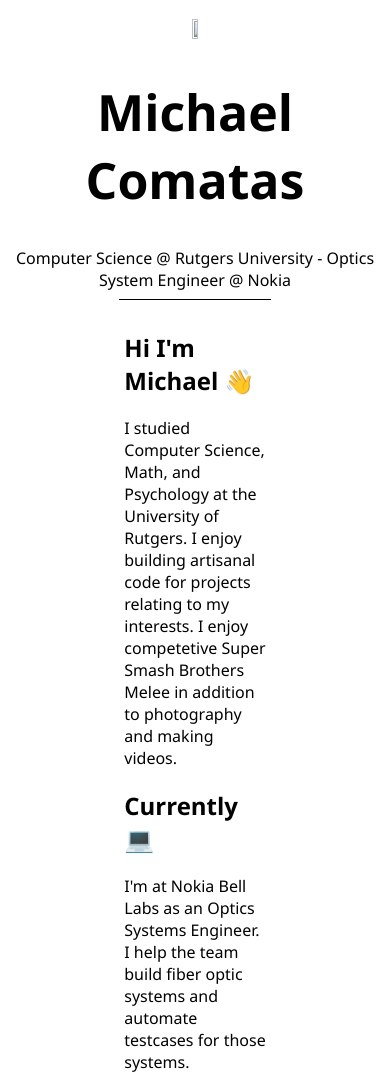
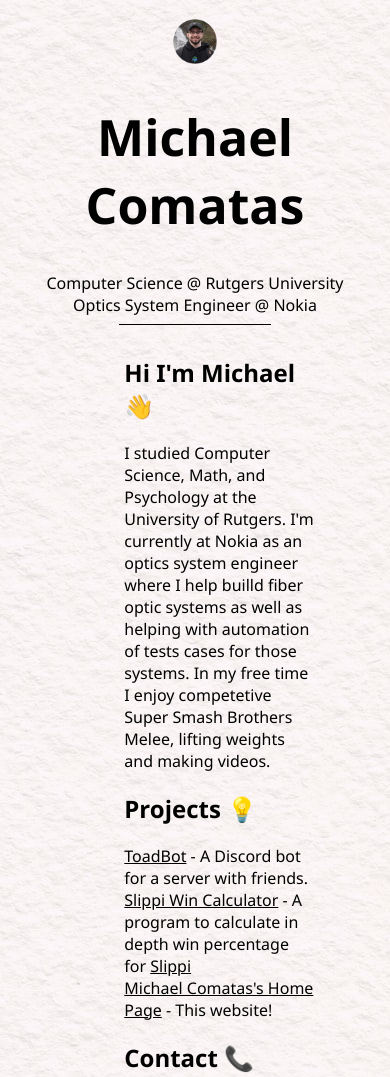
Before and after one commit to mcomatas/old-homepage, a plain HTML site: page index.html in a window 390 px wide. Shown: the top 1077 px of the page. Drawn offline with Linux system fonts and the light colour scheme; a script that the page names is missing.

Commit message:
Added contact section and added script for mobile vs desktop css viewing.

```diff
--- /dev/null
+++ b/app.js
@@ -0,0 +1,22 @@
+'use strict';
+
+// GET THE TYPE OF DEVICE THE PERSON IS LOADING THE WEBSITE ON
+const deviceType = () => {
+    const ua = navigator.userAgent;
+    if (/(tablet|ipad|playbook|silk)|(android(?!.*mobi))/i.test(ua)) {
+        return "tablet";
+    }
+    else if (/Mobile|Android|iP(hone|od)|IEMobile|BlackBerry|Kindle|Silk-Accelerated|(hpw|web)OS|Opera M(obi|ini)/.test(ua)) {
+        return "mobile";
+    }
+    return "desktop";
+};
+
+if( deviceType() === "desktop" )
+{
+    document.querySelector('link').href = 'main.css';
+}
+else
+{
+    document.querySelector('link').href = 'mobile.css';
+}
--- a/index.html
+++ b/index.html
@@ -14,22 +14,29 @@
      <body>
       <img class="pic" src="meRound.png">
       <h1 class="header"><b>Michael Comatas</b></h1>
-      Computer Science @ Rutgers University - Optics System Engineer @ Nokia
-      <hr id="blackbar" size="1" color="black" width="40%">
+      Computer Science @ Rutgers University
+      <br>
+      Optics System Engineer @ Nokia
+      <hr class="blackbar" size="1" color="black" width="40%">
       <table>
          <tr>
             <td>
-               <h2>Hi I'm Michael 👋</h2>
-               I studied Computer Science, Math, and Psychology at the University of Rutgers. I enjoy building artisanal code for projects relating to my interests.
-               I enjoy competetive Super Smash Brothers Melee in addition to photography and making videos.
-               <h2>Currently 💻</h2>
-               I'm at Nokia Bell Labs as an Optics Systems Engineer. I help the team build fiber optic systems and automate testcases for those systems.
-               <h2>Projects 💡</h2>
+               <h2 class="header2">Hi I'm Michael 👋</h2>
+               I studied Computer Science, Math, and Psychology at the University of Rutgers. I'm currently at Nokia as an optics system engineer
+               where I help builld fiber optic systems as well as helping with automation of tests cases for those systems. In my free time I enjoy
+               competetive Super Smash Brothers Melee, lifting weights and making videos.
+               <!-- <h2>Currently 💻</h2>
+               I'm at Nokia Bell Labs as an Optics Systems Engineer. I help the team build fiber optic systems and automate testcases for those systems. -->
+               <h2 class="header2">Projects 💡</h2>
                <a href="https://github.com/mcomatas/ToadBot" target="_blank">ToadBot</a> - A Discord bot for a server with friends.
                <br>
                <a href="https://github.com/mcomatas/Slippi-Win-Calculator" target="_blank">Slippi Win Calculator</a> - A program to calculate in depth win percentage for <a href="https://slippi.gg">Slippi</a>
                <br>
                <a href="https://github.com/mcomatas/michaelcomatasio" target="_blank">Michael Comatas's Home Page</a> - This website!
+               <h2 class="header2">Contact 📞</h2>
+               mcomatas99@gmail.com
+               <br>
+               201-527-7268
          </tr>
       </table>
       <script src="app.js"></script>
--- /dev/null
+++ b/mobile.css
@@ -0,0 +1,38 @@
+* {
+    font-family: 'Segoe UI', Tahoma, Geneva, Verdana, sans-serif;
+    color: #000000;
+    font-size: 100%;
+    /*text-align: center;*/
+}
+
+body {
+    background-image: url(./paper.jpg);
+    text-align: center;
+}
+
+.pic {
+    height: 40%;
+    width: 40%;
+    padding-top: 3%;
+}
+
+.header {
+    font-size: 30px;
+}
+
+.header2 {
+    font-size: 20px;
+}
+
+.blackbar {
+    color: black;
+    width: 98%;
+
+}
+
+table {
+    position: absolute;
+    /*left: 31.1%;*/
+    width: 98%;
+    text-align: left;
+}
```
Also changed, not shown: meRound.png (added), paper.jpg (added).
